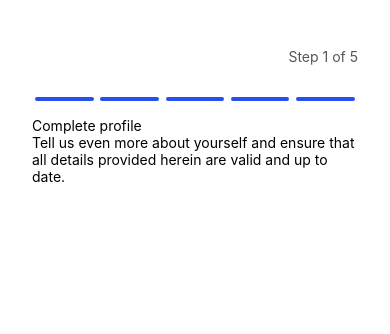
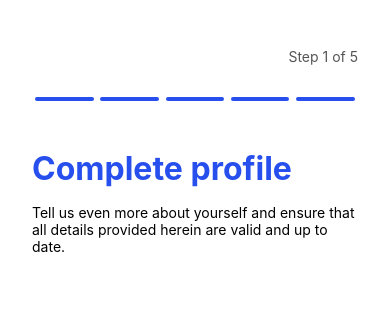
Before and after one commit to haywhyze/credpal-profile, a React Native app: screen / in a window 390 px wide. Shown: the top 334 px of the page. Built offline with nearby package versions, Linux system fonts and the light colour scheme; some icons are missing.

Commit message:
apply styles to the headline

```diff
--- a/components/Title.js
+++ b/components/Title.js
@@ -1,11 +1,11 @@
 import React from "react";
-import { View, Text } from "react-native";
+import { StyleSheet, View, Text } from "react-native";
 
 const Title = () => {
   return (
-    <View>
-      <Text>Complete profile</Text>
-      <Text>
+    <View style={styles.container}>
+      <Text style={styles.heading}>Complete profile</Text>
+      <Text style={styles.subtitle}>
         Tell us even more about yourself and ensure that all details provided
         herein are valid and up to date.
       </Text>
@@ -14,3 +14,21 @@ const Title = () => {
 };
 
 export default Title;
+
+const styles = StyleSheet.create({
+  container: {
+    paddingTop: 16,
+    paddingBottom: 16
+  },
+  heading: {
+    color: "#274fed",
+    fontSize: 32,
+    fontWeight: "bold",
+    paddingTop: 16,
+    paddingBottom: 8
+  },
+  subtitle: {
+    paddingTop: 8,
+    paddingBottom: 16
+  }
+});
```
